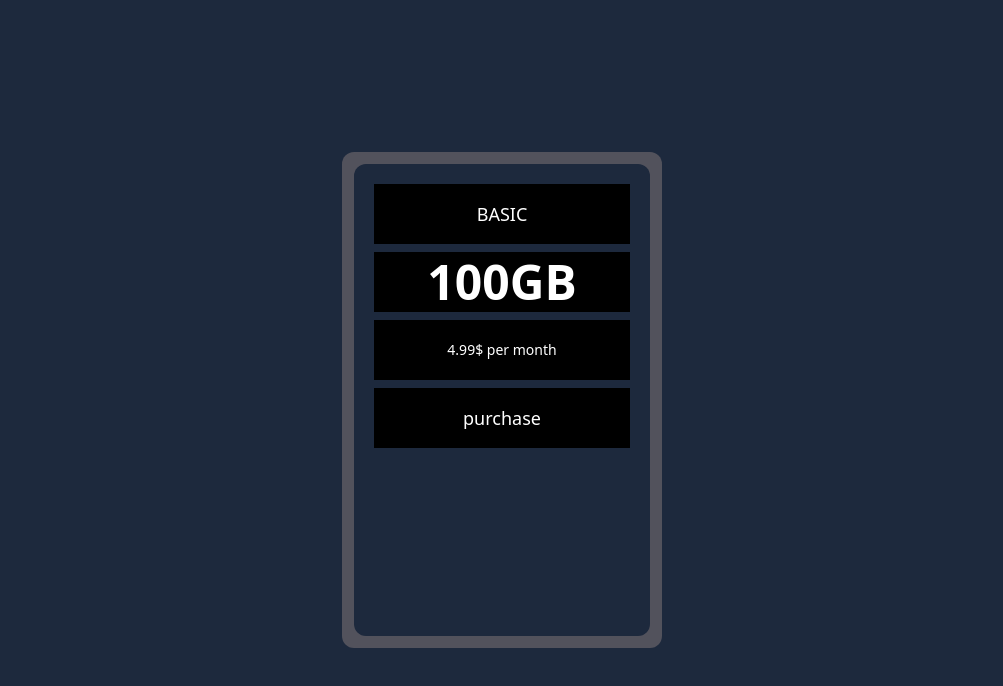
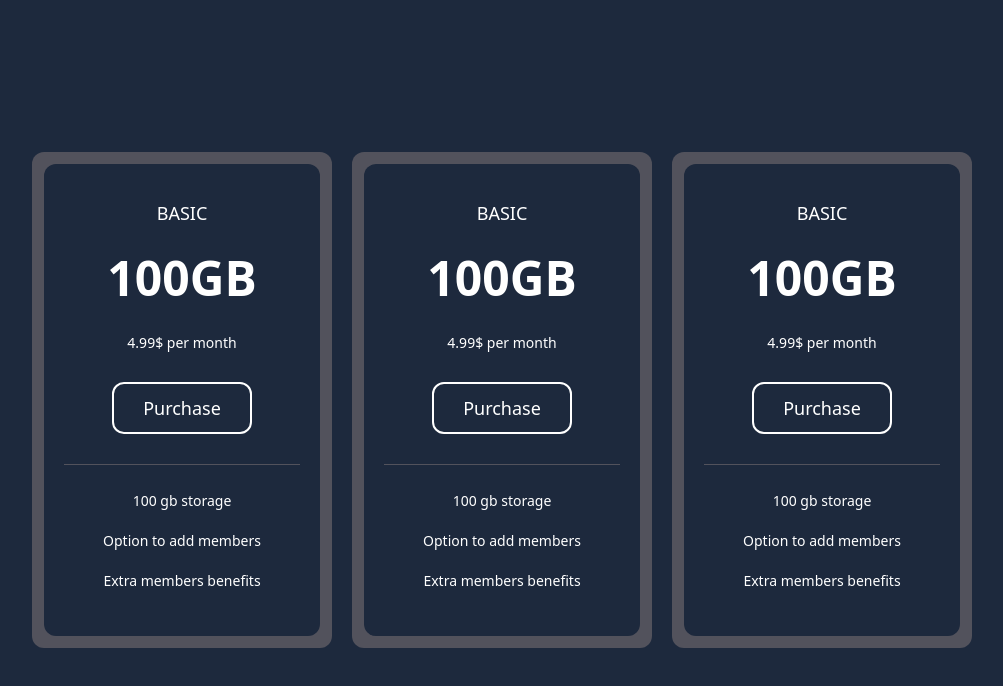
Before and after one commit to PedroDelgo/Tailwind-Sandbox, a React (Vite) app in the folder pricing-grids/: page / in a window 1280 px wide. Shown: the top 686 px of the page, without its empty margins (138-1141 px from the left). Built offline with nearby package versions, Linux system fonts and the light colour scheme.

Commit message:
feat: Creates cards hover animation and implements all 3 cards in the view.

```diff
--- a/pricing-grids/src/App.jsx
+++ b/pricing-grids/src/App.jsx
@@ -1,10 +1,15 @@
 import PricingCard from "./components/Pricing-card"
+
 function App() {
   return (
     <>
-      <div className="w-screen h-screen bg-slate-800 flex flex-col md:flex-row items-center justify-center">
-        <PricingCard/>
+    <div className="w-full h-screen bg-slate-800">
+      <div className="px-2 pt-10 pb-10 w-auto min-h-screen bg-slate-800 flex flex-col md:flex-row items-center justify-center space-y-5 md:space-y-0 md:space-x-5">
+        <PricingCard />
+        <PricingCard />
+        <PricingCard />
       </div>
+    </div>
     </>
   )
 }
--- a/pricing-grids/src/components/Pricing-card.jsx
+++ b/pricing-grids/src/components/Pricing-card.jsx
@@ -1,14 +1,21 @@
 function PricingCard() {
   return (
     <>
-      <div className="bg-zinc-600 rounded-xl felx flex-col items-center justify-center w-80 h-124 ">
-        <div className="bg-slate-800 h-118 flex flex-col justify-center-items-center rounded-xl m-3 p-5 space-y-2 ">
-          <h2 className=" bg-black h-15 flex items-center justify-center text-center text-white text-lg font-medium ">BASIC</h2>
-          <h1 className=" bg-black h-15 flex items-center  justify-center text-center text-white text-5xl font-bold" >100GB</h1>
-          <p className= " bg-black h-15 flex items-center justify-center text-center text-white text-sm font-light " >4.99$ per month</p>
-          <button className="bg-black h-15 flex items-center justify-center text-center text-white text-lg font-medium">
-            purchase
-          </button>
+      <div className="bg-zinc-600 hover:bg-violet-800 duration-500 rounded-xl felx flex-col items-center justify-center w-75 h-124 select-none">
+        <div className="bg-slate-800 h-118 flex flex-col justify-center-items-center rounded-xl m-3 p-5 space-y-2">
+          <h2 className="h-15 flex items-center justify-center text-center text-white text-lg font-medium ">BASIC</h2>
+          <h1 className="h-15 flex items-center  justify-center text-center text-white text-5xl font-bold" >100GB</h1>
+          <p className="h-15 flex items-center justify-center text-center text-white text-sm font-light " >4.99$ per month</p>
+          <div className="h-15 flex items-center justify-center text-center text-white text-lg font-medium" >
+            <button className="hover:bg-violet-800 hover:border-violet-800 duration-300 cursor-pointer border-2 w-35 rounded-xl h-13 flex items-center justify-center text-center text-white text-lg font-medium">
+              Purchase
+            </button>
+          </div>
+          <div className="border-t-1 mt-5 border-zinc-600 h-40 flex flex-col items-center space-y-5 justify-center text-center text-white text-sm font-medium ">
+            <p>100 gb storage</p>
+            <p>Option to add members</p>
+            <p>Extra members benefits</p>
+          </div>
         </div>
       </div>
     </>
```
